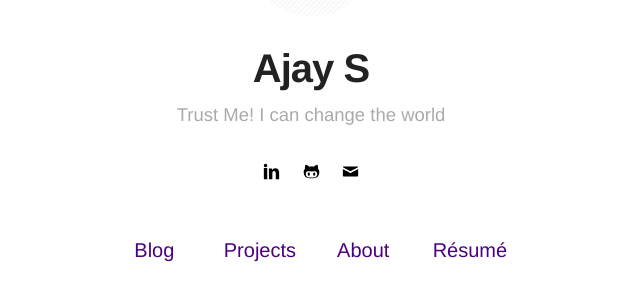
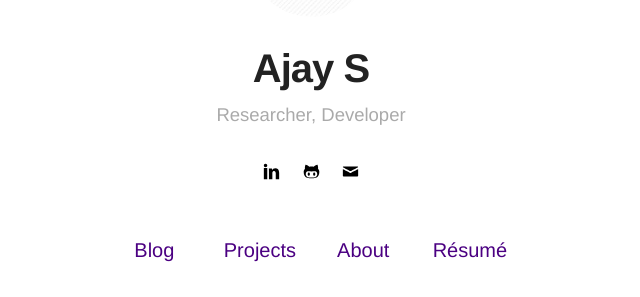
Before and after one commit to ajs997/ajs997.github.io, a Jekyll site: the page built from index.html, in a window 1280 px wide. Shown: the part 233-530 px from the top of the page, without its empty margins (329-969 px from the left). Built offline with Jekyll 4.4.1, drawn with Linux system fonts in a browser that asks for light colours.

Commit message:
bio change

```diff
--- a/_config.yml
+++ b/_config.yml
@@ -1,6 +1,6 @@
 # main text of home
 name: Ajay S
-bio: Trust Me! I can change the world
+bio: Researcher, Developer
 
 # twitter summary info
 description: A blog about technology and stuff related
```
